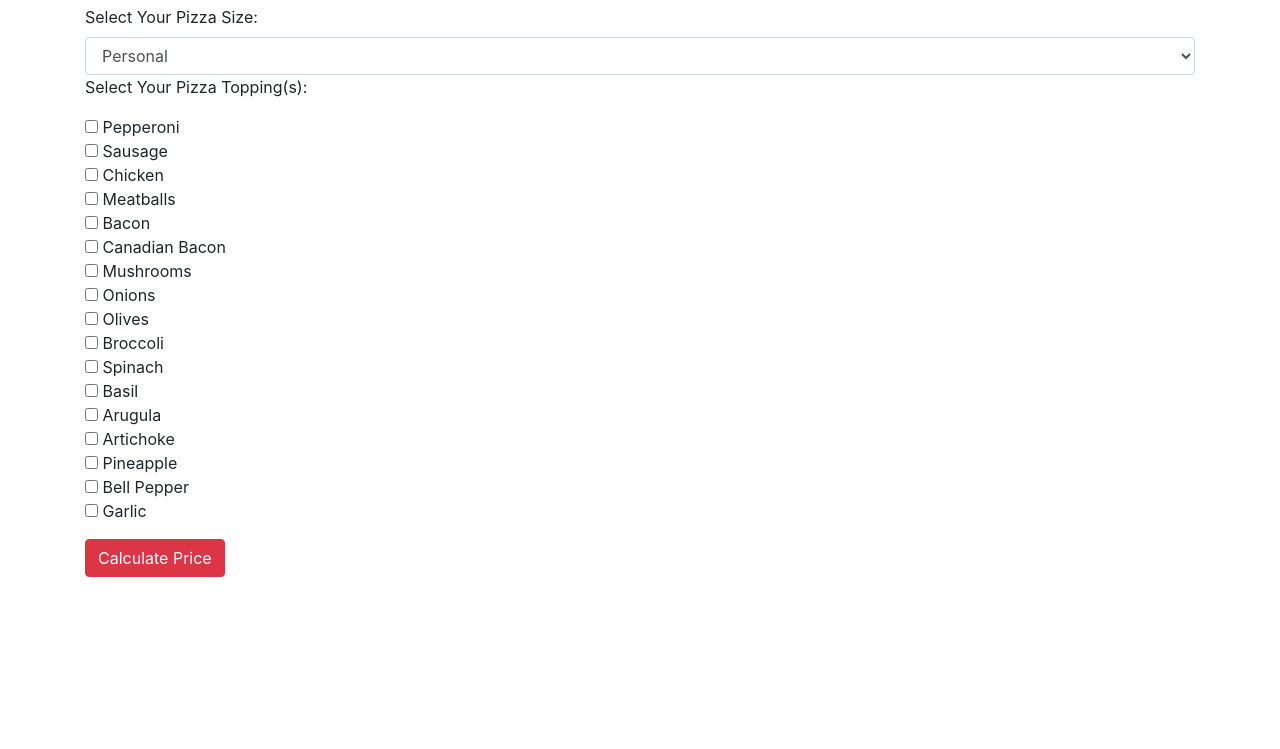
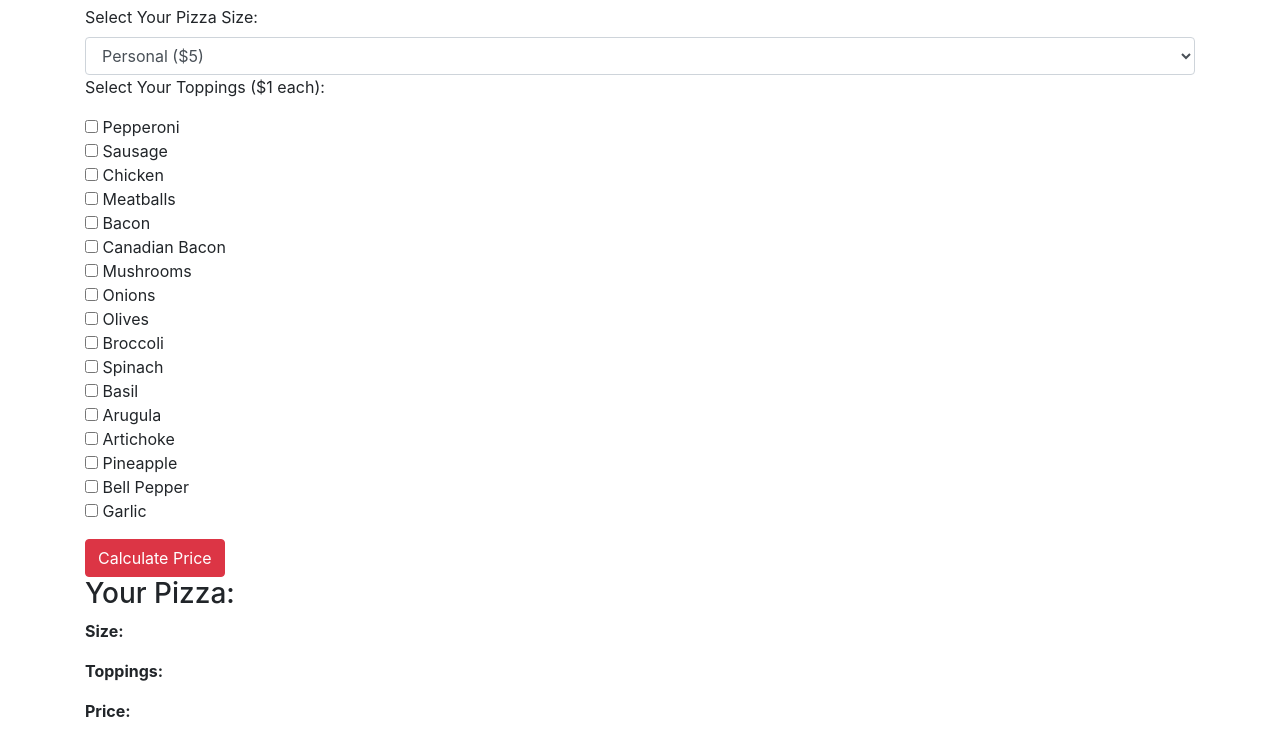
Before and after one commit to jpremmel/pizza, a plain HTML site: page index.html in a window 1280 px wide. Shown: the part 51-800 px from the top of the page. Drawn offline with Linux system fonts and the light colour scheme.

Commit message:
Add html output div where pizza price will be displayed.

```diff
--- a/index.html
+++ b/index.html
@@ -13,14 +13,14 @@
       <form id="order">
         <label for="size">Select Your Pizza Size:</label>
         <select class="form-control" id="size">
-          <option>Personal</option>
-          <option>Small</option>
-          <option>Medium</option>
-          <option>Large</option>
-          <option>Extra Large</option>
+          <option>Personal ($5)</option>
+          <option>Small ($8)</option>
+          <option>Medium ($12)</option>
+          <option>Large ($16)</option>
+          <option>Extra Large ($20)</option>
         </select>
         <div class="form-group">
-          <p>Select Your Pizza Topping(s):</p>
+          <p>Select Your Toppings ($1 each):</p>
           <input type="checkbox" name="toppings" value="pepperoni"> Pepperoni<br>
           <input type="checkbox" name="toppings" value="sausage"> Sausage<br>
           <input type="checkbox" name="toppings" value="chicken"> Chicken<br>
@@ -41,6 +41,13 @@
         </div>
         <button type="submit" class="btn btn-danger">Calculate Price</button>
       </form>
+      <div class="output">
+        <h3>Your Pizza:</h3>
+        <p><strong>Size: </strong></p><span id="chosen-size"></span>
+        <p><strong>Toppings:</strong></p>
+        <ul id="chosen-toppings"></ul>
+        <p><strong>Price: </strong></p><span id="price"></span>
+      </div>
     </div>
   </body>
 </html>
```
